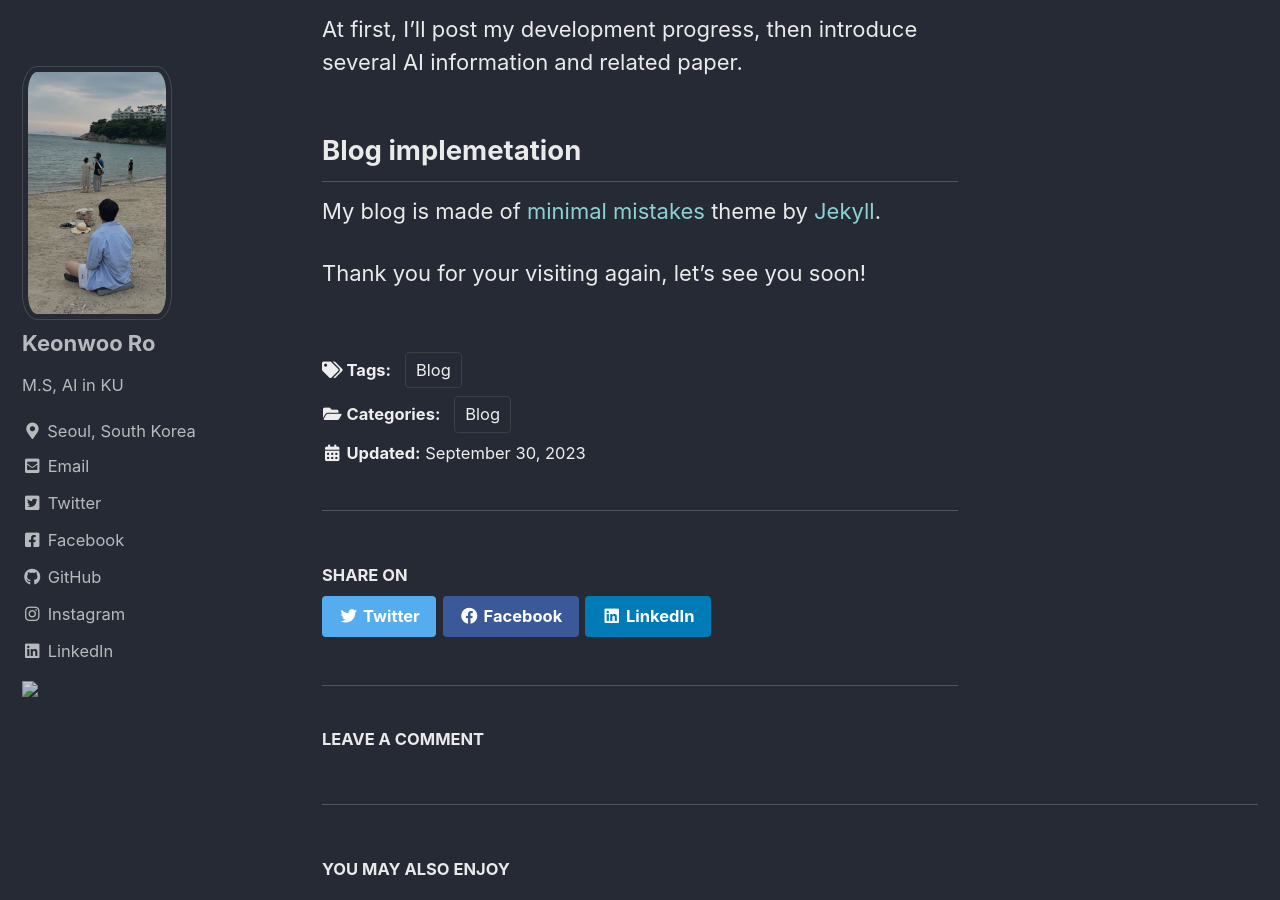
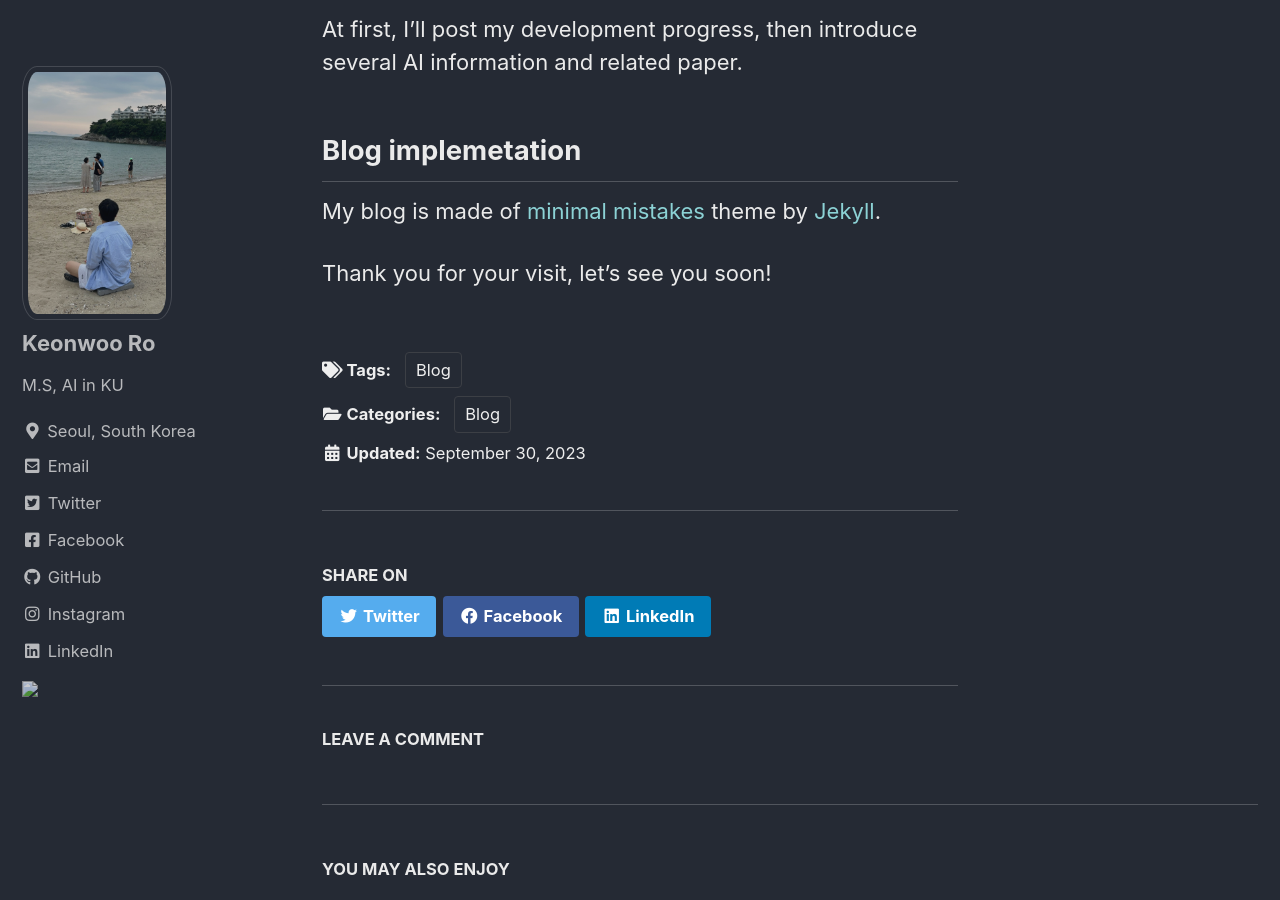
Before and after one commit to ro-ko/ro-ko.github.io, a Jekyll site: the page built from _posts/2023-09-30-get-started.md, in a window 1280 px wide and 900 px high, scrolled down 551 px. Built offline with Jekyll 4.4.1, drawn with Linux system fonts in a browser that asks for light colours; cached includes are drawn as plain includes; comment, search, counter and statistics services are not loaded.

Commit message:
first post edit

```diff
--- a/_posts/2023-09-30-get-started.md
+++ b/_posts/2023-09-30-get-started.md
@@ -24,7 +24,7 @@ My blog is made of [minimal mistakes](https://mmistakes.github.io/minimal-mistak
 
 
 
-Thank you for your visiting again, let's see you soon!
+Thank you for your visit, let's see you soon!
 
 
 <!--more-->
```
